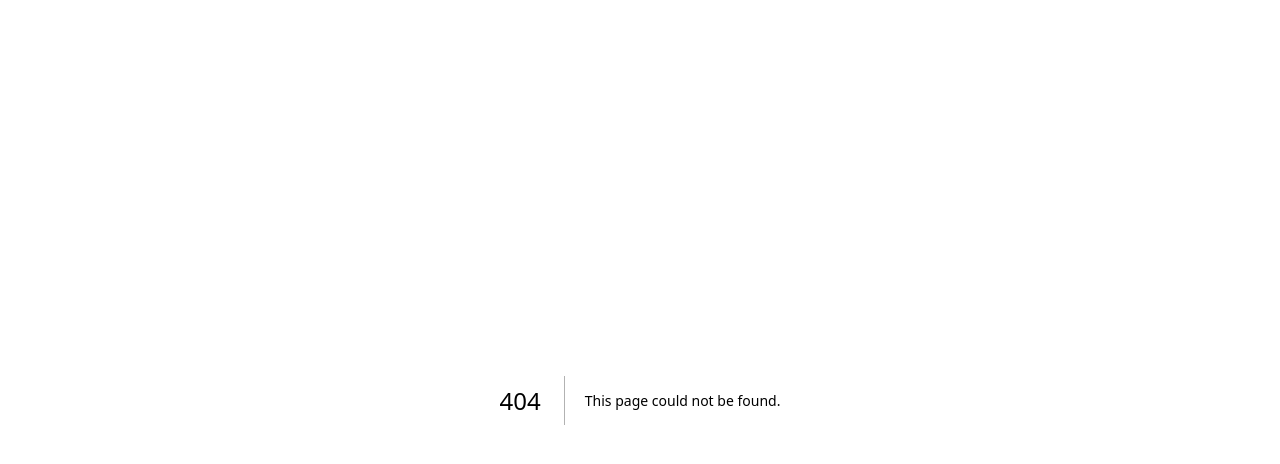
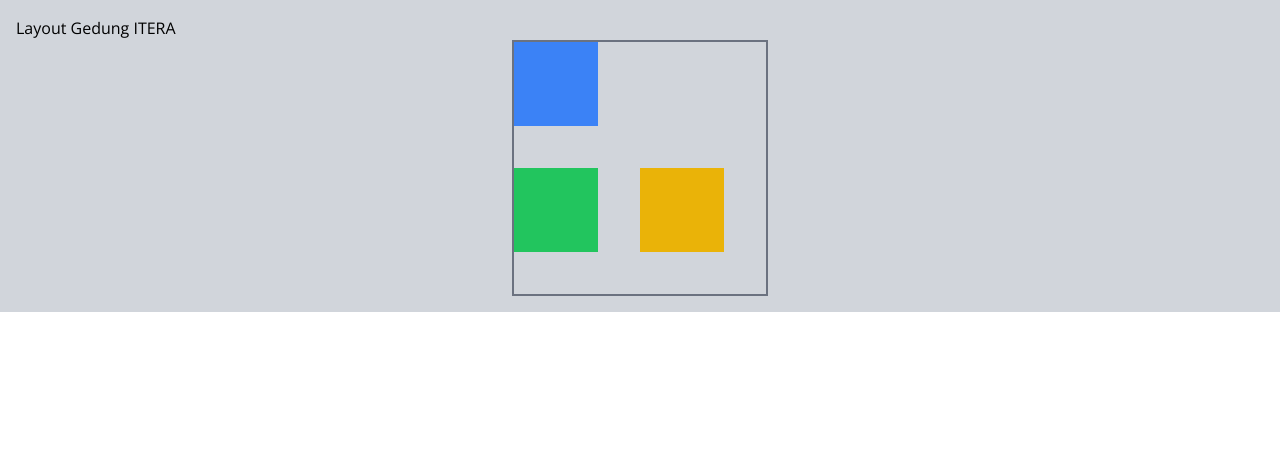
Before and after one commit to BilhaqAD07/fms-kedaireka, a Next.js app: page /Home/SideBarRight/Component/Layout in a window 1280 px wide. Before the commit this address had no page. Shown: the top 464 px of the page. Built offline with nearby package versions, Linux system fonts and the light colour scheme.

Commit message:
commit layout

```diff
--- a/next.config.js
+++ b/next.config.js
@@ -7,7 +7,8 @@ module.exports = {
         test: /\.svg$/i,
         issuer: /\.[jt]sx?$/,
         use: ['@svgr/webpack'],
-      })
+      }),
+      config.externals = [...config.externals, { canvas: 'canvas' }];
       return config
     },
   }
--- a/package.json
+++ b/package.json
@@ -11,8 +11,6 @@
   "dependencies": {
     "@emotion/react": "^11.11.1",
     "@emotion/styled": "^11.11.0",
-    "@mui/icons-material": "^5.14.9",
-    "@mui/material": "^5.14.9",
     "@reduxjs/toolkit": "^1.9.6",
     "@mui/icons-material": "^5.14.11",
     "@mui/material": "^5.14.11",
--- a/src/app/Chart/page.tsx
+++ b/src/app/Chart/page.tsx
@@ -4,7 +4,7 @@ import BaseLayout from '@/components/baseLayout'
 import React from 'react'
 import { useState } from 'react';
 import { AiOutlineCaretDown } from 'react-icons/ai';
-import {Button, Popover, TextField,} from "@mui/material";
+import {Button, FilledTextFieldProps, OutlinedTextFieldProps, Popover, StandardTextFieldProps, TextField, TextFieldVariants,} from "@mui/material";
 import { DateTimePicker } from "@mui/x-date-pickers/DateTimePicker";
 import { AdapterDateFns } from "@mui/x-date-pickers/AdapterDateFns";
 import { LocalizationProvider } from "@mui/x-date-pickers/LocalizationProvider";
@@ -101,7 +101,7 @@ function Chart() {
                   label="end"
                   value={selectedDateTimeend}
                   onChange={handleDateTimeChangeend}
-                  renderInput={(params) => <TextField {...params} />}
+                  renderInput={(params: React.JSX.IntrinsicAttributes & { variant?: TextFieldVariants | undefined; } & Omit<OutlinedTextFieldProps | FilledTextFieldProps | StandardTextFieldProps, "variant">) => <TextField {...params} />}
                   className='hover:bg-gray-300 dark:hover:bg-gray-500 text-black dark:text-white'
                 />
                 </div>
--- /dev/null
+++ b/src/app/Home/SideBarRight/Component/Layout/page.tsx
@@ -0,0 +1,18 @@
+'use client'
+
+import React from 'react';
+
+const Layout = () => {
+  return (
+    <div className="bg-gray-300 p-4"> Layout Gedung ITERA
+      <div className="relative w-64 h-64 mx-auto border-2 border-gray-500">
+        <div className="w-1/3 h-1/3 absolute left-1/6 top-1/6 bg-blue-500"></div>
+        <div className="ws-1/3 h-1/3 absolute left-1/2 top-1/6 bg-red-500"></div>
+        <div className="w-1/3 h-1/3 absolute left-1/6 top-1/2 bg-green-500"></div>
+        <div className="w-1/3 h-1/3 absolute left-1/2 top-1/2 bg-yellow-500"></div>
+      </div>
+    </div>
+  );
+};
+
+export default Layout;
--- a/src/app/Home/SideBarRight/page.tsx
+++ b/src/app/Home/SideBarRight/page.tsx
@@ -8,6 +8,7 @@ import { AiOutlineCaretDown } from 'react-icons/ai';
 
 import Design from './Component/Design/page';
 import Devices from './Component/Devices/page';
+import Layout from './Component/Layout/page';
 
 const SideBarRight = () => {
   const [isSidebarOpen, setIsSidebarOpen] = useState(false);
@@ -42,6 +43,9 @@ const SideBarRight = () => {
       return <Design />;
     } else if (selectedSetting === 'Devices') {
       return <Devices />;
+    }
+      else if (selectedSetting === 'Layout') {
+        return <Layout />;
     } else {
       return null;
     }
@@ -97,6 +101,9 @@ const SideBarRight = () => {
               <Button className="hover:bg-gray-300 dark:hover:bg-gray-500 text-black dark:text-white" onClick={() => handleSettingClick('Devices')}>
                 Devices
               </Button>
+              <Button className="hover:bg-gray-300 dark:hover:bg-gray-500 text-black dark:text-white" onClick={() => handleSettingClick('Layout')}>
+                Layout
+              </Button>
             </div>
           </Popover>
           {renderContent()}
--- a/src/app/Home/components/canvas/canvas.tsx
+++ b/src/app/Home/components/canvas/canvas.tsx
@@ -1,3 +1,5 @@
+'use client'
+
 import React, { useEffect, useState, useRef } from 'react'
 import { Stage, Layer, Rect, Circle, Image as KonvaImage, Line } from 'react-konva'
 import { Button } from '@mui/material'
```
Also changed, not shown: src/app/Chart/Diagram/page.tsx (added), 1 other file (tests, documents, lock files or other folders).
